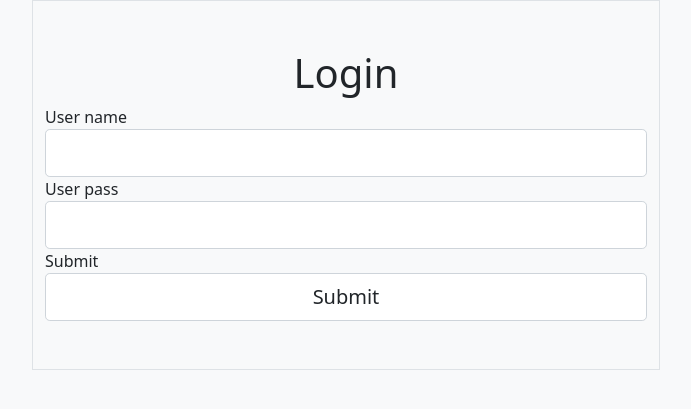
After one commit to MohammadKhallaf/iti-flask-todo, a Flask app: template templates/user/login.html in a window 1280 px wide. The commit adds this page. Shown: the top 409 px of the page, without its empty margins (294-985 px from the left). Run offline with Flask 2, Linux system fonts and the light colour scheme; the template is opened without the code that fills it, so the values that code supplies are empty, except form fields; form fields are guessed from the names that the template uses.

Commit message:
lab 3
translate interaction to API

```diff
--- a/app.py
+++ b/app.py
@@ -2,16 +2,26 @@
 TODO LIST CRUD App using flask
 flask_sqlalchemy    => DB interaction
 sqlalchemy_utils    => ChoiceType
+
+scenario
+register -> login
+all can view
+users only full CRUD functions
 """
-from flask import Flask, render_template, request, redirect, url_for
+from flask import Flask, request
 
 app = Flask(__name__)
 
+from models import User, Todo, db
 
-from forms import InsertTask
-from models import Todo, db
+# adding jwt to auth.
+from flask_jwt_extended import JWTManager, create_access_token, create_refresh_token, jwt_required
 
 app.config['SECRET_KEY'] = 'someRandomXYZkey'
+
+# Initiate JWT
+app.config['JWT_SECRET_KEY'] = 'someRandomXYZ#jwtkey'
+jwt = JWTManager(app)
 
 
 @app.before_first_request
@@ -36,10 +46,20 @@ Creating functions to routes
 @app.route('/', methods=['GET', 'POST'])
 def home():
     task_list = Todo.query.all()
-    return render_template('home/tasks.html', tasks=task_list, form=InsertTask())
+    json_list = []
+    for item in task_list:
+        json_list.append({'title': item.title,
+                          'desc': item.description,
+                          'stat': item.status.code})
+    print(json_list)
+    return {'data': json_list}
+
+
+""" return render_template('home/tasks.html', tasks=task_list, form=InsertTask())"""
 
 
 @app.route('/add', methods=['POST'])
+@jwt_required()
 def add():
     """ lab-1
     task = {
@@ -50,40 +70,60 @@ def add():
     }
     task_list.append(task)
     """
+    """ lab-2
+
     task = {
         'title': request.form['task_title'],
         'description': request.form['task_desc'],
         'status': request.form['task_status']
     }
+    """
+    task = {
+        'title': request.json.get('data').get('title'),
+        'description': request.json.get('data').get('description'),
+        'status': request.json.get('data').get('status'),
+    }
+    print(task['status'])
     new_task = Todo(title=task['title'], description=task['description'], status=task['status'])
     try:
         db.session.add(new_task)
         db.session.commit()
-        return redirect(url_for('home'))
+        return {
+            "msg": "Done"
+        }
+
+        # return redirect(url_for('home')) #=> lab-2
     except:
         return "Error!"
 
 
-@app.route('/del/<int:id>')
+@app.route('/del/<int:id>', methods=['DELETE'])
+@jwt_required()
 def delete(id):
     ''' lab-1
         global task_list
         task_list = list(filter(lambda item: item['id'] != id, task_list))
         # task_list.append(task)
     '''
+    # just delete
     task_to_del = Todo.query.get_or_404(id)
     try:
         db.session.delete(task_to_del)
         db.session.commit()
     except:
         return "Error!"
-    return redirect(url_for('home'))
+    # return redirect(url_for('home')) => lab-2
+    return {
+        "msg": "Done"
+    }
 
 
-@app.route('/update/<int:pk>', methods=['GET', 'POST'])
+@app.route('/update/<int:pk>', methods=['PUT'])
+@jwt_required()
 def update(pk):
     # req_task = {}
     task_to_update = Todo.query.get_or_404(pk)
+    """ lab-2
     if request.method == 'POST':
 
         uptask = {
@@ -97,17 +137,125 @@ def update(pk):
                 task.update(uptask)
                 break
         '''
-        task_to_update.title = uptask['title']
-        task_to_update.description = uptask['description']
-        task_to_update.status = uptask['status']
+        """
+    uptask = {
+        'title': request.json.get('data').get('title'),
+        'description': request.json.get('data').get('description'),
+        'status': int(request.json.get('data').get('status')),
+    }
+    task_to_update.title = uptask['title']
+    task_to_update.description = uptask['description']
+    task_to_update.status = uptask['status']
 
+    try:
+        db.session.commit()
+    except:
+        return "Error!"
+
+    return {'msg': "Done"}
+
+    """ lab-2
+    return redirect(url_for('home'))
+
+    return render_template('home/task.html', task=task_to_update, form=InsertTask())"""
+
+
+'''<------------{ lab 3 }------------>'''
+''' lab3 - add authentications
+- Only users can edit
+- All can View
+'''
+
+
+# LOGIN route
+# JWT token return
+@app.route('/login', methods=['POST'])
+def login():
+    '''
+    # if it were to read from form
+    username = request.form['user_name']
+    password = request.form['user_pass']
+    '''
+    #
+    # get the credits
+    username = request.json.get('data').get("username")
+    password = request.json.get('data').get("password")
+    # user query
+    user = User.query.filter_by(name=username).first()
+
+    # checkup
+    if user is not None and password == user.password:
+        access_token = create_access_token(identity=username)
+        refresh_token = create_refresh_token(identity=username)
+        return {"status": "success",
+                "data": {
+                    "msg": "Welcome in the site",
+                    'access_token': access_token,
+                    'refresh_token': refresh_token
+                }}
+
+    return {
+        'status': 'failed',
+        'data': {
+            "msg": "Bad username or password"
+        }
+    }
+
+
+@app.route('/register', methods=['POST'])
+def register():
+    '''
+        # if it were to read from form
+        username = request.form['user_name']
+        password = request.form['user_pass']
+        '''
+    #
+    # get the credits
+    username = request.json.get('data').get("username")
+    password = request.json.get('data').get("password")
+    # user query
+    user = User.query.filter_by(name=username).first()
+
+    # checkup if exist
+    if user is not None:
+
+        return {'status': 'failed',
+                'data': {
+                    "msg": "User already exists"
+                }
+                }
+    else:
+        # if not exists
+        new_user = User(name=username, password=password)
         try:
+            db.session.add(new_user)
             db.session.commit()
+            return {"status": "success",
+                    "data": {
+                        "msg": "Successfully registered",
+
+                    }
+                    }
         except:
-            return "Error!"
-        return redirect(url_for('home'))
+            # database commit fail
+            return {"status": "fail",
+                    "data": {
+                        "msg": "Failed",
 
-    return render_template('home/task.html', task=task_to_update, form=InsertTask())
+                    }
+                    }
+
+
+# TODO : !front end->clear?
+@app.route('/logout', methods=['POST'])
+def logout():
+    return {"status": "success",
+            "data": {
+                "msg": "Bye !",
+                'access_token': '',
+
+            }
+            }
 
 
 if __name__ == '__main__':
--- a/templates/home/index.html
+++ b/templates/home/index.html
@@ -42,7 +42,7 @@
 {##}
 {#    https://mdbootstrap.com/docs/standard/extended/to-do-list/#section-6#}
 
-<section class="vh-100 gradient-custom-2">
+<section class="min-vh-100 gradient-custom-2">
     <div class="container py-5 h-100">
         <div class="row d-flex justify-content-center align-items-center h-100">
             <div class="col-md-12 col-xl-10">
--- /dev/null
+++ b/templates/user/logBase.html
@@ -0,0 +1,46 @@
+<!DOCTYPE html>
+        <html lang="en">
+        <head>
+        <meta charset="UTF-8">
+        <title>Login</title>
+    <link href="https://cdn.jsdelivr.net/npm/bootstrap@5.1.3/dist/css/bootstrap.min.css" rel="stylesheet"
+          integrity="sha384-1BmE4kWBq78iYhFldvKuhfTAU6auU8tT94WrHftjDbrCEXSU1oBoqyl2QvZ6jIW3" crossorigin="anonymous">
+    {#    <script src="https://cdn.jsdelivr.net/npm/bootstrap@5.1.3/dist/js/bootstrap.bundle.min.js" integrity="sha384-ka7Sk0Gln4gmtz2MlQnikT1wXgYsOg+OMhuP+IlRH9sENBO0LRn5q+8nbTov4+1p" crossorigin="anonymous"></script>#}
+</head>
+<body class="container-fluid bg-light ">
+<div class="container  min-vh-50 py-5 align-middle w-50 border">
+
+
+    <h1 class="text-center">
+    {% block title %}
+    {% endblock %}
+    </h1>
+   <form method="POST" class="form-inline">
+        {{ form.hidden_tag() }}
+        <div class="form-group">
+
+            {{ form.user_name.label(class="form-control-label") }}
+            {{ form.user_name(class="form-control form-control-lg" )}}
+
+
+        </div>
+        <div class="form-group">
+
+            {{ form.user_pass.label(class="form-control-label") }}
+            {{ form.user_pass(class="form-control form-control-lg" ) }}
+
+        </div>
+
+       <div class="form-group">
+
+            {{ form.submit.label(class="form-control-label") }}
+            {{ form.submit(class="form-control form-control-lg") }}
+
+        </div>
+
+    </form>
+
+</div>
+
+</body>
+</html>
--- /dev/null
+++ b/templates/user/login.html
@@ -0,0 +1,4 @@
+{% extends 'user/logBase.html' %}
+{% block title %}
+Login
+{% endblock %}
--- /dev/null
+++ b/templates/user/register.html
@@ -0,0 +1,4 @@
+{% extends 'user/logBase.html' %}
+{% block title %}
+Register
+{% endblock %}
```
Also changed, not shown: forms.py (+8 -1 lines), models.py (+11 -1 lines), readme.md, tasklist.db.
